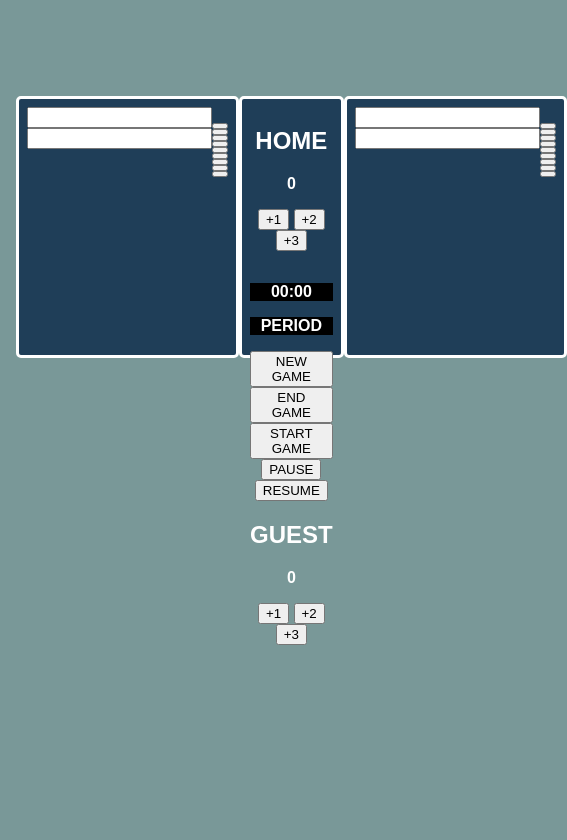
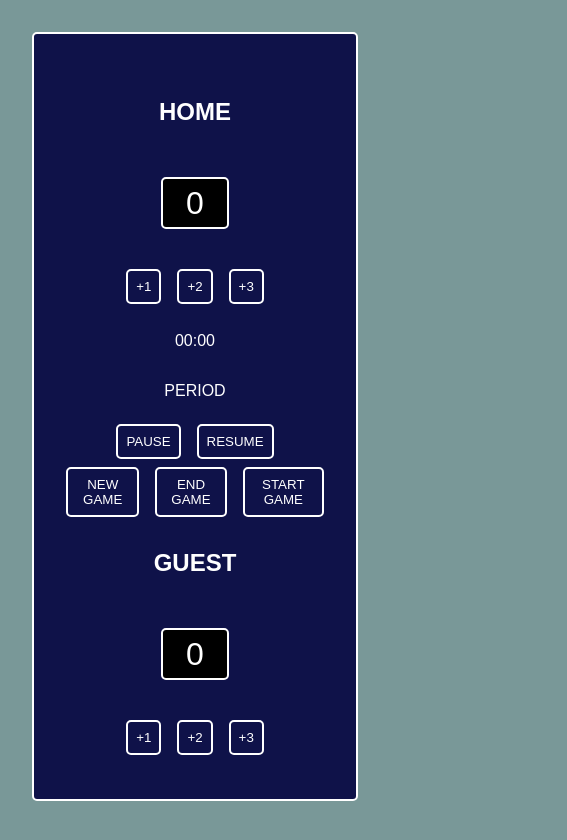
Before and after one commit to Egomessss/Basketball-Scoreboard, a plain HTML site: page index.html in a window 390 px wide. Shown: the whole page, 567 px wide, since content can reach past the window. Drawn offline with Linux system fonts and the light colour scheme.

Commit message:
responsive done

```diff
--- a/index.html
+++ b/index.html
@@ -2,109 +2,50 @@
 
 <head>
     <link rel="stylesheet" href="styles.css">
-
+    <meta name="viewport" content="width=device-width, initial-scale=1" />
+    <title>Basketball ScoreBoard</title>
 </head>
 
 <body>
-    <main>
-        <!-- !HOMESTATS -->
-        <section id="homestats">
-
-            <div id="homeinputs">
-                <input type="number">
-                <input type="text">
-            </div>
-
-            <div id="hplayer1">
-                <p class="number"></p>
-                <p class="surname"></p>
-
-                <div class="fouls">
-                    <!-- cada botao ou é verde ou vermelho -->
-                    <button></button>
-                    <button></button>
-                    <button></button>
-                    <button></button>
-                    <button></button>
-                </div>
-
-                <div class="playerpoints">
-                    <button class="p1addthree"></button>
-                    <button class="p1addtwo"></button>
-                    <button class="p1removethree"></button>
-                    <button class="p1removetwo"></button>
-                </div>
-        </section>
 
     <!-- !MAIN DISPLAY -->
-        <section id="maindisplay">
-            <div>
-                <div id="homescore">
+    <div class="container">
+        <div class="score-container" id="homescore">
             <h2>HOME</h2>
-                    <p id="home-el">0</p>
-                    <span id="btn">
+            <p class="score" id="home-el">0</p>
+            <div class="btns" id="btn">
                 <button onclick="addhOne()">+1</button>
                 <button onclick="addhTwo()">+2</button>
                 <button onclick="addhThree()">+3</button>
-                    </span>
+            </div>
         </div>
 
         <div id="middlesection">
             <p id="countdowntimer">00:00</p>
             <p id="periodcounter">PERIOD</p>
-                    <span id="specialbtns">
+            <div class="btns">
+                <button id="pausegame">PAUSE</button>
+                <button id="resumegame">RESUME</button>
+            </div>
+            <div class="btns">
                 <button id="reset-el" onclick="reset()">NEW GAME</button>
                 <button id="newgame" onclick="endGame()">END GAME</button>
                 <button id="startgame" onclick="startTimer()">START GAME</button>
-                        <button id="pausegame">PAUSE</button>
-                        <button id="resumegame">RESUME</button>
-                    </span>
             </div>
 
-                <div id="guestscore">
+
+        </div>
+
+        <div class="score-container" id="guestscore">
             <h2>GUEST</h2>
-                    <p id="guest-el">0</p>
-                    <span id="btn">
+            <p class="score" id="guest-el">0</p>
+            <div class="btns" id="btn">
                 <button onclick="addgOne()">+1</button>
                 <button onclick="addgTwo()">+2</button>
                 <button onclick="addgThree()">+3</button>
-                    </span>
             </div>
         </div>
-        </section>
-
-
-        <!-- !GUESTSTATS -->
-        <section id="gueststats">
-
-            <div id="homeinputs">
-                <input type="number">
-                <input type="text">
     </div>
-
-            <div id="hplayer1">
-                <p class="number"></p>
-                <p class="surname"></p>
-
-                <div class="fouls">
-                    <!-- cada botao ou é verde ou vermelho -->
-                    <button></button>
-                    <button></button>
-                    <button></button>
-                    <button></button>
-                    <button></button>
-                </div>
-
-                <div class="playerpoints">
-                    <button class="p1addthree"></button>
-                    <button class="p1addtwo"></button>
-                    <button class="p1removethree"></button>
-                    <button class="p1removetwo"></button>
-                </div>
-
-
-        </section>
-    </main>
     <script src="script.js"></script>
 </body>
 
--- a/styles.css
+++ b/styles.css
@@ -1,51 +1,70 @@
 body {
   background-color: rgb(121, 152, 152);
   font-family: Arial, Helvetica, sans-serif;
-  font-weight: bold;
-}
-
-main,
-section {
-  display: flex;
-  flex-direction: row;
-  padding: 0.5rem;
-
-}
-
-/* section da esquerda */
-
-section,
-#homestats {
-}
-
-section,
-#maindisplay {
-  display: flex;
-  justify-content: center;
-  text-align: center;
-  margin: auto;
-  width: 30rem;
-  height: 15rem;
-  margin-top: 5rem;
-  background-color: rgb(31, 62, 88);
-  border: 3px solid white;
-  border-radius: 5px;
+  margin: 0;
+  padding: 2rem;
   color: white;
 }
 
-div#middlesection{
- margin-top: 2rem;
+.container {
+  display: flex;
+  justify-content: space-between;
+  align-items: center;
+  flex-direction: row;
+  border: 2px solid white;
+  border-radius: 5px;
+  margin: 0 auto;
+  padding: 2rem;
+  background-color: rgb(15, 18, 73);
+  max-width: 60rem;
+  max-height: 1000px;
 }
 
-p#countdowntimer{
-  background-color: black
+@media only screen and (max-width: 800px) {
+  .container {
+    flex-direction: column;
+  }
 }
 
-p#periodcounter{
-  background-color: black
+.score-container {
+  display: flex;
+  flex-direction: column;
+  justify-content: center;
+  align-items: center;
+  height: 250px;
 }
 
-span,
+#middlesection {
+  display: flex;
+  flex-direction: column;
+  justify-content: center;
+  align-items: center;
+}
+
+.score {
+  border: 2px solid white;
+  border-radius: 5px;
+  font-size: 2rem;
+  width: 4rem;
+  height: 3rem;
+  display: flex;
+  justify-content: center;
+  align-items: center;
+  background-color: black;
+}
+
+.btns{
+  display: flex;
+  flex-direction: row;
+  gap: 1rem;
+  margin-top: 0.5rem;
+}
+
+
 button {
-  background-color: ;
+  border: 2px solid white;
+  background-color: rgb(15, 18, 73);
+  border-radius: 5px;
+  color: white;
+  padding: 0.5rem;
 }
```
Lines whose indentation alone changed are shown as unchanged.
